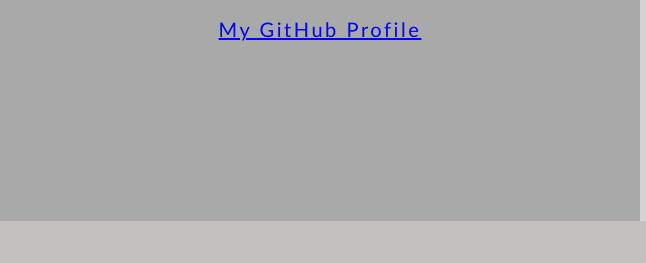
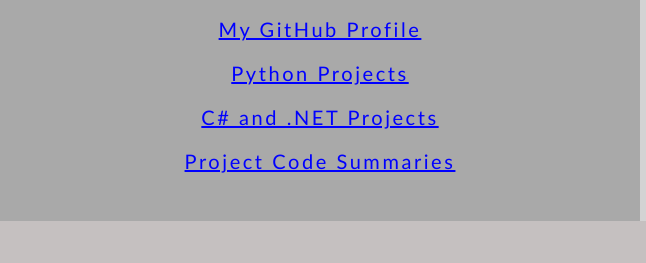
Before and after one commit to dcmswim/dcmswim.github.io, a plain HTML site: page index.html in a window 1280 px wide. Shown: the part 1806-2069 px from the top of the page, 0-646 px from the left. Drawn offline with Linux system fonts and the light colour scheme.

Commit message:
Update index.html
add additional links to GitHub section

```diff
--- a/index.html
+++ b/index.html
@@ -144,6 +144,11 @@
                     You can view my coding projects on my GitHub profile by clicking the link below:
                     <br>
                     <p class="center"><a href="https://github.com/dcmswim" target="_blank">My GitHub Profile</a></p>
+                    <p class="center"><a href="https://github.com/dcmswim/Python-Projects" target="_blank">Python Projects</a></p>
+                    <p class="center"><a href="https://github.com/dcmswim/Tech-Academy-C-Sharp-Projects" target="_blank">C# and .NET Projects</a></p>
+                    <p class="center"><a href="https://github.com/dcmswim/Tech-Academy-Projects" target="_blank">Project Code Summaries</a></p>
+
+
                 </p>
             </div>
             <!-- RIGHT COLUMN -->
```
